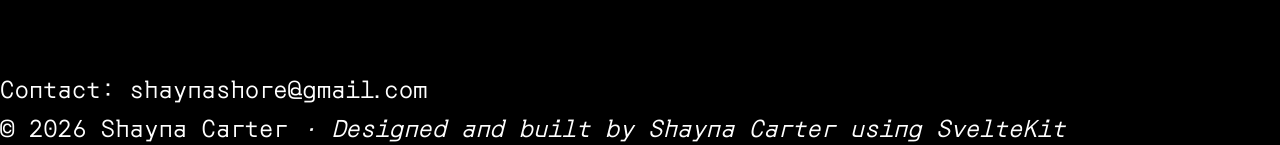
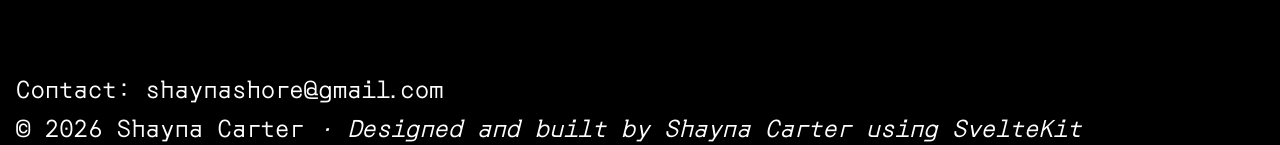
Before and after one commit to ShayShay-heyhey/ShayShay-heyhey.github.io-Portfolio, a SvelteKit app: page / in a window 1280 px wide. Shown: the part 652-797 px from the top of the page. Built offline with nearby package versions, Linux system fonts and the light colour scheme.

Commit message:
footer padding update

```diff
--- a/src/routes/footer.svelte
+++ b/src/routes/footer.svelte
@@ -20,6 +20,7 @@ import * as config from '$lib/config';
 
    /* justify-content: center; */
    text-align: left;
+   padding: 0rem 0rem 0rem 1rem;
 
    }
    footer{
```
